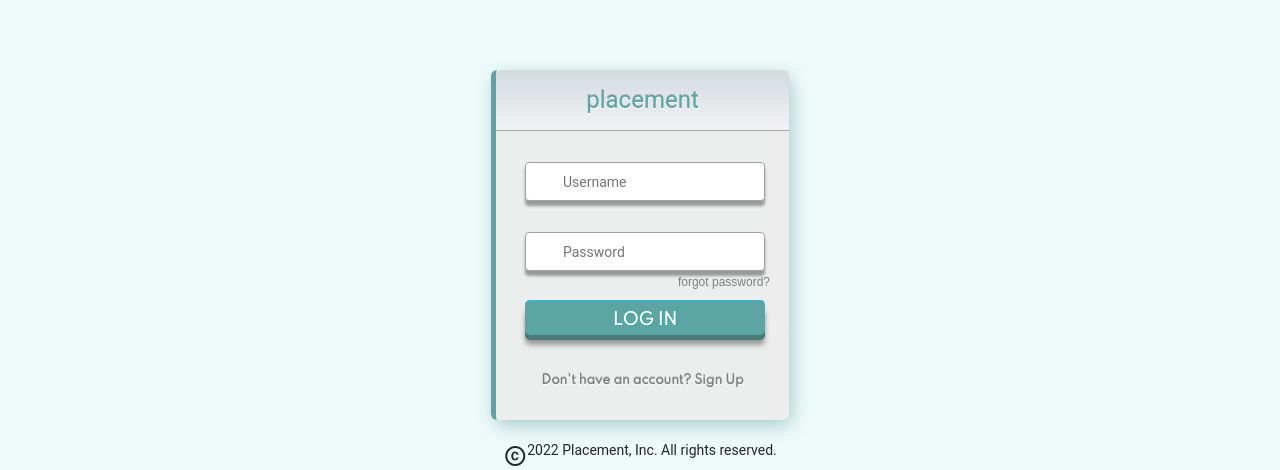
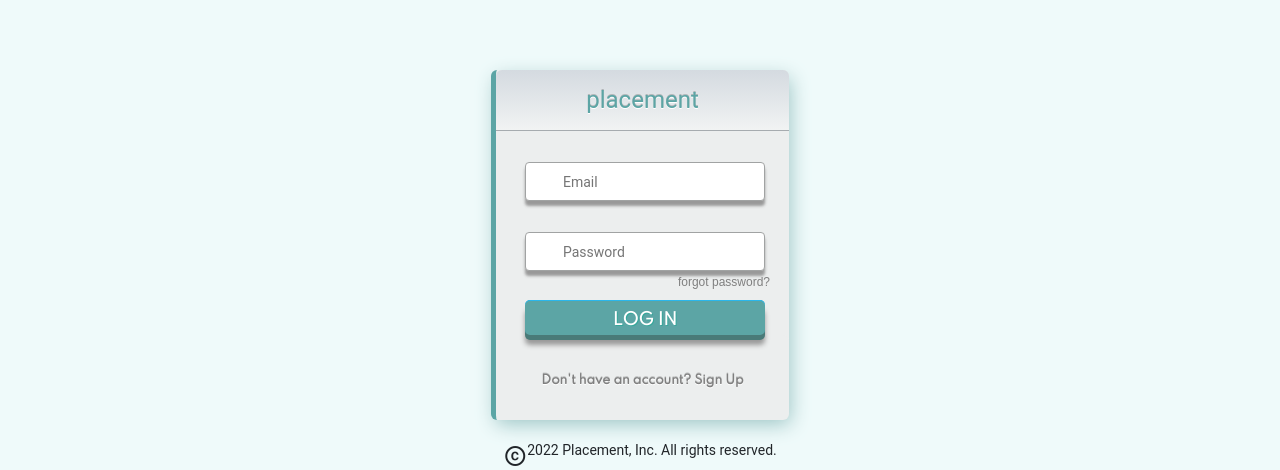
Before and after one commit to sergethi/placement-frontend-copy, an Angular app: page /login in a window 1280 px wide. Shown: the part 186-656 px from the top of the page. Built offline with nearby package versions, Linux system fonts and the light colour scheme; no server answers.

Commit message:
added some code for login and sign up

```diff
--- a/src/app/login/login.component.css
+++ b/src/app/login/login.component.css
@@ -48,12 +48,12 @@ h6:hover > span {
     font-size: 1.2em;
 }
 
-input[type="password"], input[type="text"] {
+input[type="password"], input[type="text"], input[type="email"] {
   border: 1px solid #a1a3a3;
   border-radius: 4px;
   box-shadow: 0 1px #fff;
   box-sizing: border-box;
-  color: #f8f2f2;
+  color: black;
   height: 39px;
   margin: 31px 0 0 29px;
   padding-left: 37px;
@@ -61,16 +61,19 @@ input[type="password"], input[type="text"] {
   width: 240px;
   box-shadow: 0px 5px 3px #999;
 }
-input[type="password"]:focus, input[type="text"]:focus {
+
+input[type="password"]:focus, input[type="text"]:focus, input[type="email"]:focus {
   box-shadow: 0 0 4px 1px rgba(55, 166, 155, 0.3);
   outline: 0;
 }
+
 .show-password {
   display: block;
   height: 16px;
   margin: 26px 0 0 28px;
   width: 87px;
 }
+
 input[type="checkbox"] {
   cursor: pointer;
   height: 16px;
@@ -86,7 +89,7 @@ input[type="checkbox"]:checked {
 input[type="checkbox"]:checked + .toggle { background-position: 0 -16px }
 .forgot {
   color: #7f7f7f;
-  display: inline-block;
+  display: flex;
   float: right;
   font: 12px/1 sans-serif;
   left: -19px;
@@ -95,8 +98,10 @@ input[type="checkbox"]:checked + .toggle { background-position: 0 -16px }
   top: 5px;
   transition: color .4s;
 }
+
 .forgot:hover { color: #3b3b3b }
-input[type="submit"] {
+
+button[type="submit"] {
   width:240px;
   height:35px;
   display:block;
--- a/src/app/login/login.component.html
+++ b/src/app/login/login.component.html
@@ -1,10 +1,24 @@
 <app-banner></app-banner>
-<div class="login">
+<form class="login" [formGroup]="logInForm" (ngSubmit)="onSubmit()">
     <h1>placement</h1>
-    <input type="text" placeholder="Username" id="username">
-    <input type="password" placeholder="Password" id="password">
-    <a href="#" class="forgot">forgot password?</a>
-    <input type="submit" value="Log In" routerLink="/">
-    <h6 class="signup" routerLink="/signup">Don't have an account? <span>Sign Up</span></h6>
-</div>
+        <input
+            type="email"
+            placeholder="Email"
+            id="email"
+            name="email"
+            formControlName="email"
+        >
+        <input
+            type="password"
+            placeholder="Password"
+            id="password"
+            name="password"
+            formControlName="password"
+        >
+        <a href="#" class="forgot">forgot password?</a>
+        <button
+            type="submit"
+        >Log In</button>
+        <h6 class="signup" routerLink="/signup">Don't have an account? <span>Sign Up</span></h6>
+</form>
 <div class="shadow"></div>
--- a/src/app/login/login.component.ts
+++ b/src/app/login/login.component.ts
@@ -1,5 +1,8 @@
 import { Component, OnInit, Input } from '@angular/core';
-// import { Jobs } from '../filter/filter.component';
+import {Router} from '@angular/router';
+import { FormGroup, FormControl, Validators } from '@angular/forms'
+import { UsersModel } from '../models/users.model';
+import  { UsersService } from '../services/users.service'
 
 @Component({
   selector: 'app-login',
@@ -8,9 +11,48 @@ import { Component, OnInit, Input } from '@angular/core';
 })
 export class LoginComponent implements OnInit {
 
-  constructor() { }
+  @Input() users?: UsersModel[];
 
+  logInForm = new FormGroup({
+    email: new FormControl(''),
+    password: new FormControl(''),
+  })
+
+  constructor(private usersService: UsersService, private route:Router ) {}
+
+  onSubmit() {
+    const user = this.logInForm.value;
+    console.log(this.users)
+    if (this.users) {
+      for(let i = 0; i < this.users.length; i++) {
+        if(this.users[i].email == user.email) {
+          console.log(user.email, this.users[i].email, "exist");
+          if (this.users[i].password == user.password) {
+            this.route.navigate(['/home']);
+            break;
+          } else {
+            console.log("Wrong password");
+            break;
+          }
+        }
+        console.log("This account doesn't exist. Pelase sign up");
+          this.route.navigate(['/signup']);
+      }
+    }
+  }
+
+
+  retrieveUsers(): void {
+    this.usersService.getAll()
+      .subscribe({
+        next: (data) => {
+          this.users = data;
+        },
+        error: (e) => console.error(e)
+      });
+  }
   ngOnInit(): void {
+    this.retrieveUsers();
   }
 
 }
--- /dev/null
+++ b/src/app/services/users.service.ts
@@ -0,0 +1,21 @@
+import { Injectable } from '@angular/core';
+import { HttpClient } from '@angular/common/http';
+import { Observable } from 'rxjs';
+import { UsersModel } from '../models/users.model';
+const getUsers = 'http://localhost:3005/users';
+const addUser = 'http://localhost:3005/signup';
+@Injectable({
+  providedIn: 'root'
+})
+
+export class UsersService {
+    constructor(private http: HttpClient) { }
+  getAll(): Observable<UsersModel[]> {
+    return this.http.get<UsersModel[]>(getUsers);
+  }
+
+  addUser(user: UsersModel): void {
+    this.http.post<UsersModel>(addUser, user);
+    console.log("A new user has been added");
+  }
+}
--- a/src/app/signup/signup.component.css
+++ b/src/app/signup/signup.component.css
@@ -48,9 +48,6 @@ h6:hover > span {
     font-size: 1.2em;
 }
 
-mat-form-field {
-  margin: 0;
-}
 input[type="password"], input[type="text"], input[type="email"] {
   border: 1px solid #a1a3a3;
   border-radius: 4px;
--- a/src/app/signup/signup.component.html
+++ b/src/app/signup/signup.component.html
@@ -30,12 +30,11 @@
             formControlName="password"
         >
         <input
-            matInput
             type="password"
-            placeholder="Varify Password"
-            id="verifypassword"
-            name="verifypassword"
-            formControlName="verifypassword"
+            placeholder="Repeat Password"
+            id="repeatPassword"
+            name="repeatPassword"
+            formControlName="repeatPassword"
         >
         <button
             type="submit"
--- a/src/app/signup/signup.component.ts
+++ b/src/app/signup/signup.component.ts
@@ -1,5 +1,8 @@
-import { Component, OnInit } from '@angular/core';
+import { Component, OnInit, Input } from '@angular/core';
+import {Router} from '@angular/router';
 import { FormGroup, FormControl, Validators } from '@angular/forms'
+import { UsersModel } from '../models/users.model';
+import  { UsersService } from '../services/users.service'
 
 @Component({
   selector: 'app-signup',
@@ -7,23 +10,58 @@ import { FormGroup, FormControl, Validators } from '@angular/forms'
   styleUrls: ['./signup.component.css']
 })
 export class SignupComponent implements OnInit {
+  @Input() users?: UsersModel[];
 
   signUpForm = new FormGroup({
-    firstname: new FormControl('mamadou'),
+    firstname: new FormControl(''),
     lastname: new FormControl(''),
     email: new FormControl(''),
     password: new FormControl(''),
-    verifypassword: new FormControl('')
+    repeatPassword: new FormControl('')
   })
 
+  constructor(private usersService: UsersService, private route:Router ) {}
+
   onSubmit() {
-    console.log(this.signUpForm.value);
+    const user = this.signUpForm.value;
+    // verify that user doens't exist and password is repeated correctly
+    var newuser = true;
+    if (this.users) {
+      for(let i = 0; i < this.users.length; i++) {
+        if(this.users[i].email == user.email) {
+          newuser = !newuser;
+          console.log(user.email, "exist.", "Please login.");
+          this.route.navigate(['/login']);
+          break;
+        } else if (user.password != user.repeatPassword) {
+          console.log("Repeated password don't match", user.password, user.repeatPassword);
+          break;
+        }
+      }
+      // cretate new user new email and correct password
+      if (newuser) {
+        this.addUser(user);
+      }
+    }
   }
 
+  retrieveUsers(): void {
+    this.usersService.getAll()
+      .subscribe({
+        next: (data) => {
+          this.users = data;
+        },
+        error: (e) => console.error(e)
+      });
+  }
 
-  constructor() { }
+  addUser(user: UsersModel): void {
+    this.usersService.addUser(user);
+    this.retrieveUsers();
+  }
 
   ngOnInit(): void {
+    this.retrieveUsers();
   }
 
 }
```
Also changed, not shown: src/app/models/users.model.ts (added, +12 -0 lines).
